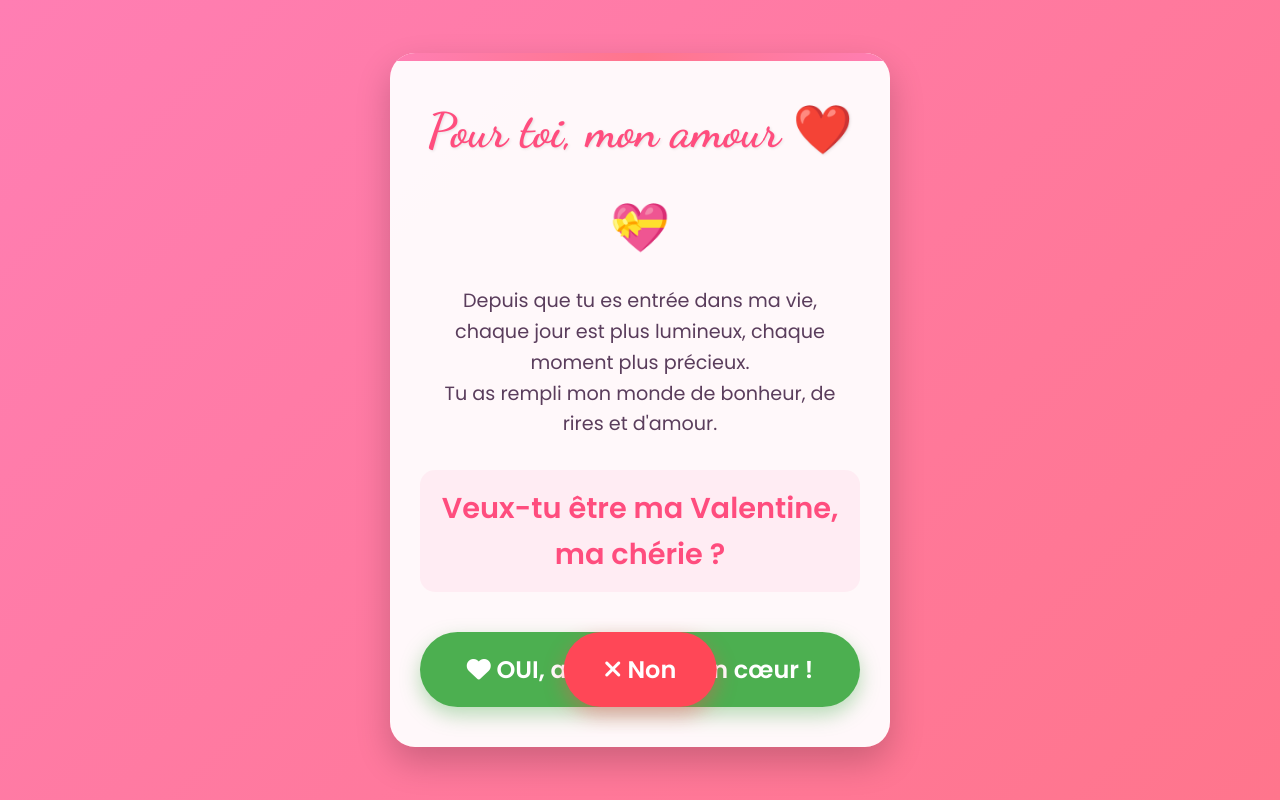
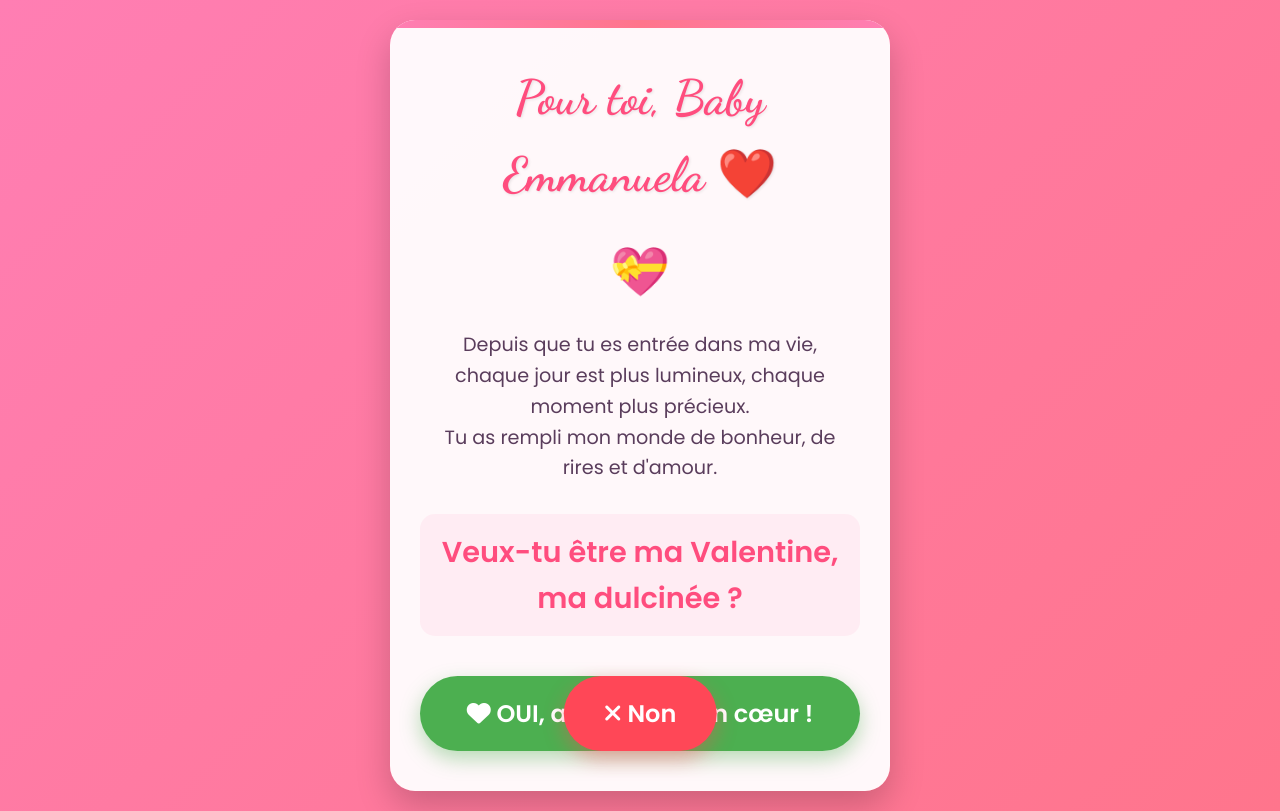
Before and after one commit to Feliz6/amour-en-code-pour-emmanuela, a plain HTML site: page emmanuela-ma-valentine.html in a window 1280 px wide. Drawn offline with Linux system fonts and the light colour scheme.

Commit message:
Update emmanuela-ma-valentine.html

```diff
--- a/emmanuela-ma-valentine.html
+++ b/emmanuela-ma-valentine.html
@@ -272,7 +272,7 @@
 </head>
 <body>
     <div class="container">
-        <h1>Pour toi, mon amour ❤️</h1>
+        <h1>Pour toi, Baby Emmanuela ❤️</h1>
 
         <div class="heart">💝</div>
 
@@ -282,7 +282,7 @@
         </div>
 
         <div class="question">
-            Veux-tu être ma Valentine, ma chérie ?
+            Veux-tu être ma Valentine, ma dulcinée ?
         </div>
 
         <div class="buttons-container">
```
